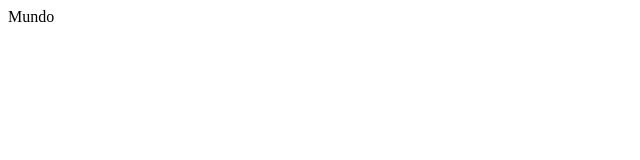
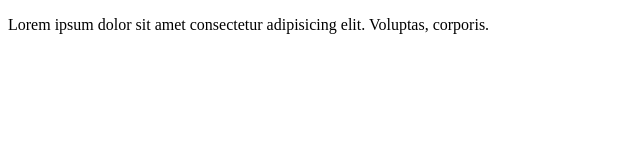
Before and after one commit to CarlosBalza10/repositorio-test, a plain HTML site: page index.html in a window 1280 px wide. Shown: the whole page, without its empty margins (0-640 px from the left). Drawn offline with Linux system fonts and the light colour scheme.

Commit message:
**Div Contenedor**

```diff
--- a/index.html
+++ b/index.html
@@ -7,6 +7,10 @@
     <title>Git VSCode</title>
 </head>
 <body>
-     Mundo
+     <div class="container">
+        <div class="row">
+            <p>Lorem ipsum dolor sit amet consectetur adipisicing elit. Voluptas, corporis.</p>
+        </div>
+     </div>
 </body>
 </html>
```
